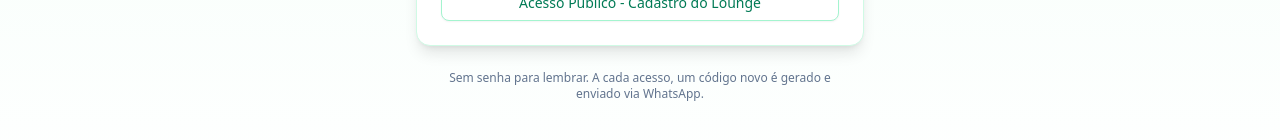
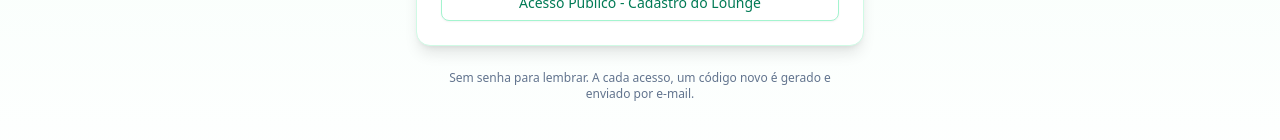
Before and after one commit to thimacedo/followup, a Next.js app: page / in a window 1280 px wide. Shown: the part 592-732 px from the top of the page. Built offline with nearby package versions, Linux system fonts and the light colour scheme; no server answers.

Commit message:
feat(auth): modify login to send access code via email instead of WhatsApp; update env example and .gitignore to allow .env.example

```diff
--- a/src/components/auth/LoginScreen.tsx
+++ b/src/components/auth/LoginScreen.tsx
@@ -184,7 +184,7 @@ export function LoginScreen({ onSuccess, onLoungeAccess }: Props) {
         </Card>
 
         <p className="text-center text-xs text-slate-500 mt-6 px-4">
-          Sem senha para lembrar. A cada acesso, um código novo é gerado e enviado via WhatsApp.
+          Sem senha para lembrar. A cada acesso, um código novo é gerado e enviado por e-mail.
         </p>
       </div>
     </div>
```
Also changed, not shown: 1 other file (tests, documents, lock files or other folders).
